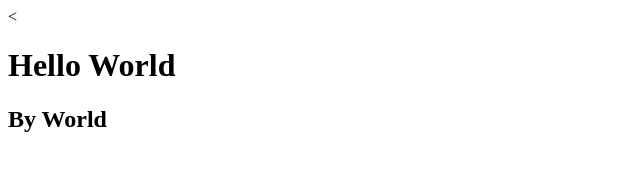
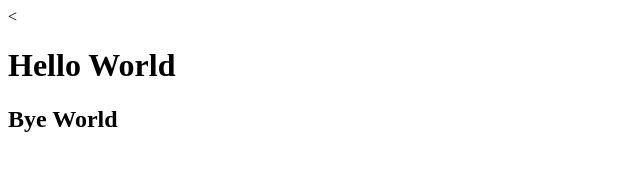
Before and after one commit to amruta-sartape/Personal-Portfolio, a plain HTML site: page index.html in a window 1280 px wide. Shown: the full height of the page, 0-640 px from the left. Drawn offline with Linux system fonts and the light colour scheme.

Commit message:
Update index.html

```diff
--- a/index.html
+++ b/index.html
@@ -7,6 +7,6 @@
 </head>
 <body>
 	<h1>Hello World</h1>
-	<h2>By World</h2>
+	<h2>Bye World</h2>
 </body>
 </html>
```
